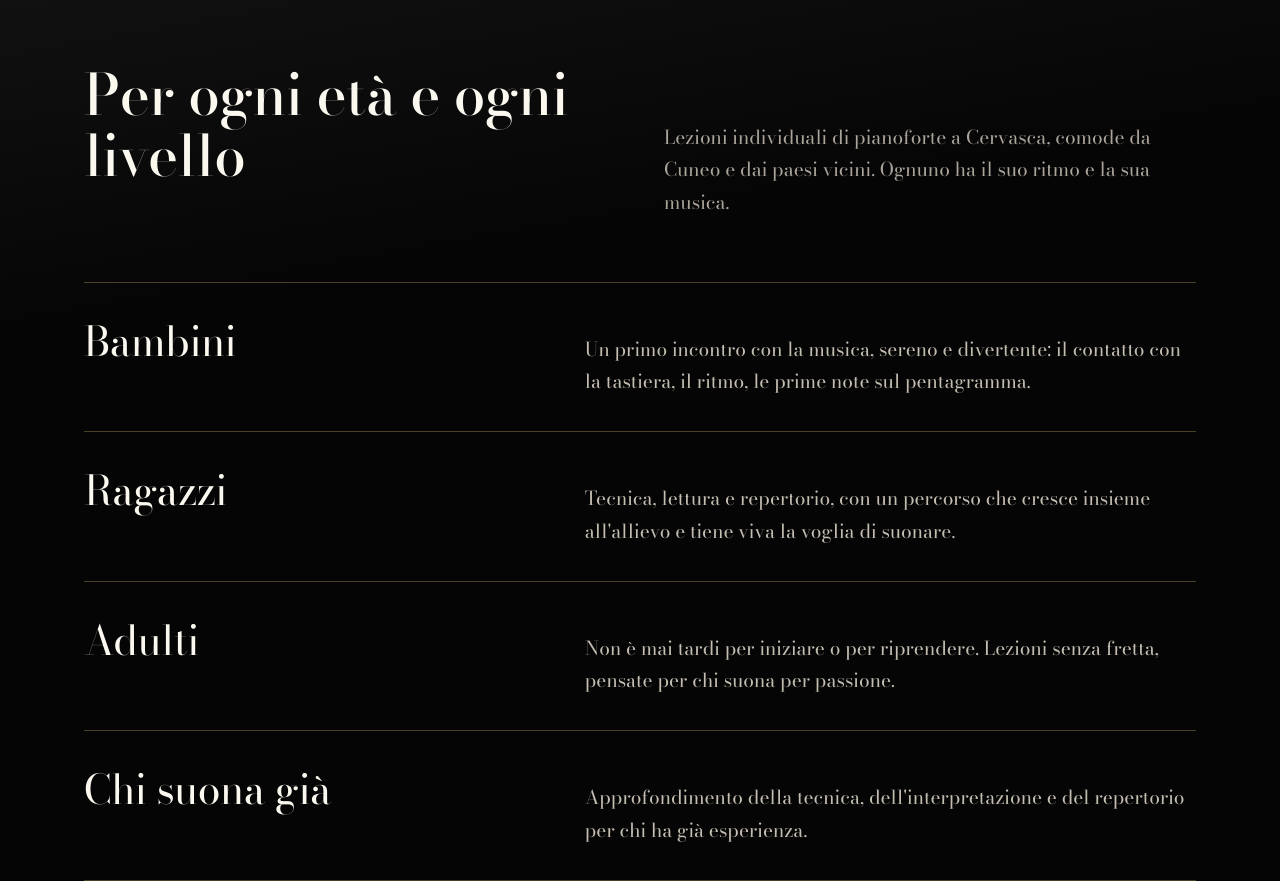
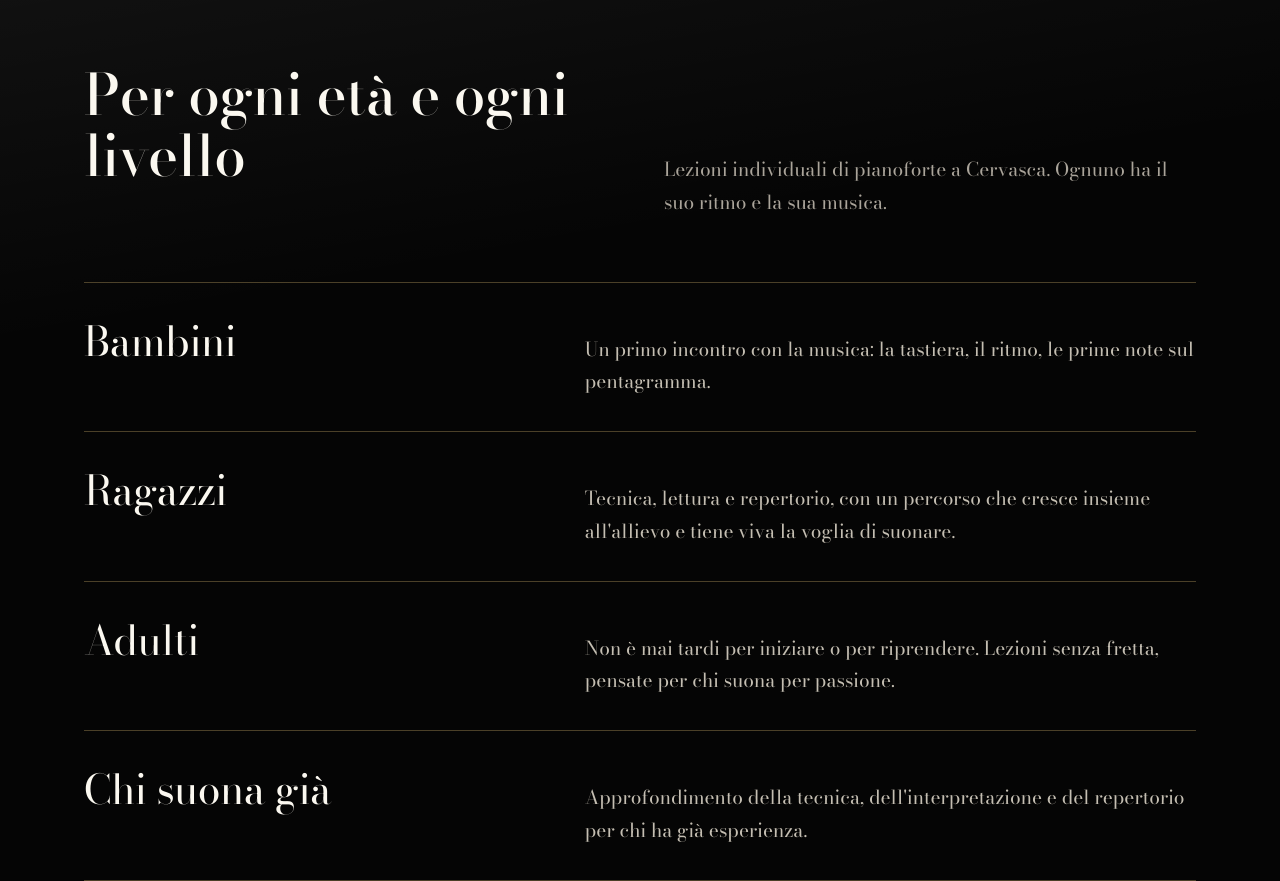
Before and after one commit to Gianma1/Gianma1.github.io, a plain HTML site: page index.html in a window 1280 px wide. Shown: the part 2340-3221 px from the top of the page. Drawn offline with Linux system fonts and the light colour scheme.

Commit message:
Testi della sezione Lezioni accorciati
Co-Authored-By: Claude Opus 5.5 <noreply@anthropic.com>
Claude-Session: https://claude.ai/code/session_01TZCzpr6qYGCTHLEcgWV69C

```diff
--- a/index.html
+++ b/index.html
@@ -480,10 +480,10 @@ footer a{color:var(--ottone-chiaro)}
   <div class="contenitore">
     <div class="testa">
       <h2>Per ogni età e ogni livello</h2>
-      <p>Lezioni individuali di pianoforte a Cervasca, comode da Cuneo e dai paesi vicini. Ognuno ha il suo ritmo e la sua musica.</p>
+      <p>Lezioni individuali di pianoforte a Cervasca. Ognuno ha il suo ritmo e la sua musica.</p>
     </div>
     <ul class="voci">
-      <li><h3>Bambini</h3><p>Un primo incontro con la musica, sereno e divertente: il contatto con la tastiera, il ritmo, le prime note sul pentagramma.</p></li>
+      <li><h3>Bambini</h3><p>Un primo incontro con la musica: la tastiera, il ritmo, le prime note sul pentagramma.</p></li>
       <li><h3>Ragazzi</h3><p>Tecnica, lettura e repertorio, con un percorso che cresce insieme all'allievo e tiene viva la voglia di suonare.</p></li>
       <li><h3>Adulti</h3><p>Non è mai tardi per iniziare o per riprendere. Lezioni senza fretta, pensate per chi suona per passione.</p></li>
       <li><h3>Chi suona già</h3><p>Approfondimento della tecnica, dell'interpretazione e del repertorio per chi ha già esperienza.</p></li>
```
